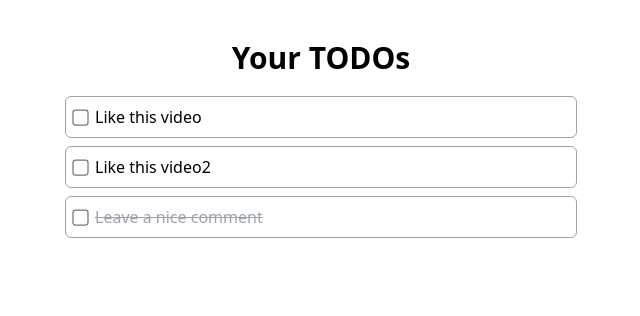
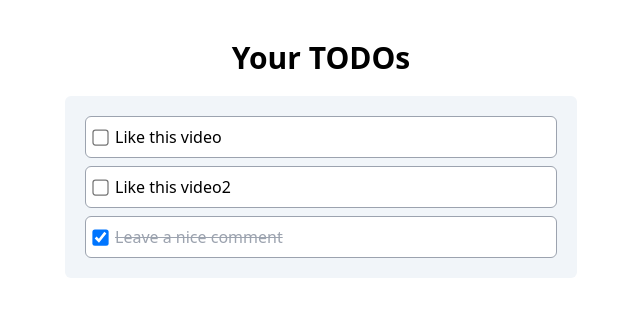
Before and after one commit to crichterdev/2024-react-beginner, a React (Vite) app: page / in a window 1280 px wide. Shown: the top 316 px of the page, without its empty margins (319-959 px from the left). Built offline with nearby package versions, Linux system fonts and the light colour scheme.

Commit message:
Unidirectional flow, callback props

```diff
--- a/src/App.tsx
+++ b/src/App.tsx
@@ -2,6 +2,11 @@
 import { dummyData as dummyData } from "./data/todos"
 
 function App() {
+  function setTodoCompleted(id: number, completed: boolean){
+    alert(`Todo with id ${ id } is now ${
+      completed ? "completed" : "not completed"}`);
+
+  }
 
 
   return (
@@ -9,11 +14,13 @@
       <h1 className="font-bold text-3xl text-center">
         Your TODOs
       </h1>
-      <div className="max-w-lg mx-auto">
+      <div className="max-w-lg mx-auto bg-slate-100 rounded-md p-5">
         <div className="space-y-2">
           {dummyData.map(todo => (
-            // <p key={todo.id} className="text-lg">{todo.title}</p>
-            <TodoItem todo ={todo}/>
+            <TodoItem
+            key={todo.id}
+            todo ={todo}
+            onCompletedChange={setTodoCompleted}/>
           ))
 
           }
--- a/src/components/TodoItem.tsx
+++ b/src/components/TodoItem.tsx
@@ -1,14 +1,21 @@
 import { Todo } from "../types/todo";
 
 interface TodoItemProps {
-todo: Todo;
+    todo: Todo;
+    onCompletedChange: (id: number, completed: boolean) => void;
+
 }
-export default function TodoItem({todo}: TodoItemProps){
-    return(
+export default function TodoItem({ todo, onCompletedChange }: TodoItemProps) {
+    return (
         <div>
             <label className="flex items-center gap-2 border rounded-md p-2 border-gray-400 bg-white hover:bg-slate-50">
-                <input type="checkbox" className="scale-125"/>
-                <span className={todo.completed? "line-through text-gray-400":""}>
+                <input
+                    type="checkbox"
+                    checked={todo.completed}
+                    onChange={(e) => onCompletedChange(todo.id, e.target.checked)}
+                    className="scale-125"
+                />
+                <span className={todo.completed ? "line-through text-gray-400" : ""}>
                     {todo.title}
                 </span>
 
```
